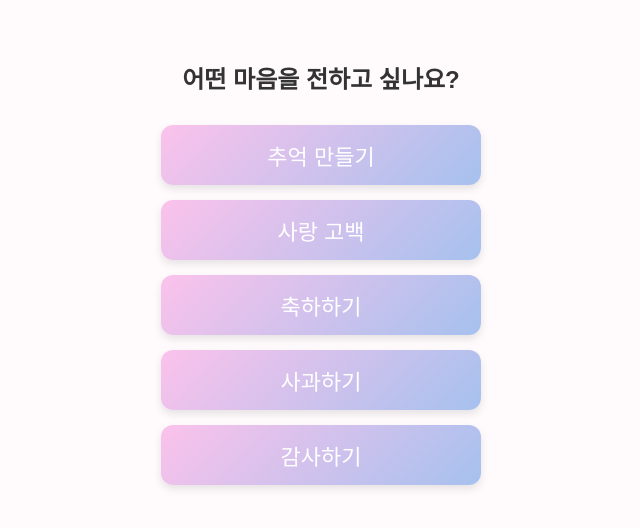
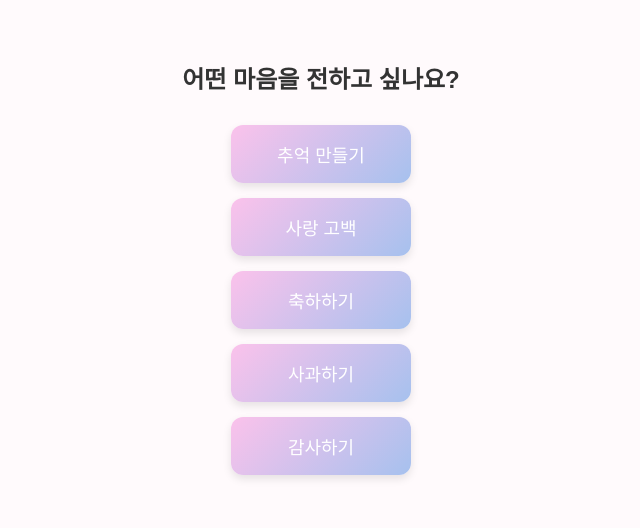
Before and after one commit to xeon-243859/ppongtok-app, a React (Vite) app: page /select-category in a window 1280 px wide. Shown: the top 528 px of the page, without its empty margins (319-959 px from the left). Built offline with nearby package versions, Linux system fonts and the light colour scheme.

Commit message:
🎯 카테고리 버튼 가로 사이즈 축소 및 정렬 개선

```diff
--- a/src/pages/CategorySelectPage.css
+++ b/src/pages/CategorySelectPage.css
@@ -19,13 +19,13 @@
   display: flex;
   flex-direction: column;
   gap: 15px;
-  width: 100%;
-  max-width: 320px;
+  align-items: center;        /* ✅ 버튼들을 가운데 정렬 */
 }
 
 .category-button {
-  padding: 14px 14px;
-  font-size: 22px;
+  width: 180px;               /* ✅ 가로 사이즈 직접 고정 (원하는 값으로 줄이기 가능) */
+  padding: 16px 20px;
+  font-size: 18px;
   border: none;
   border-radius: 12px;
   background: linear-gradient(135deg, #fbc2eb 0%, #a6c1ee 100%);
```
